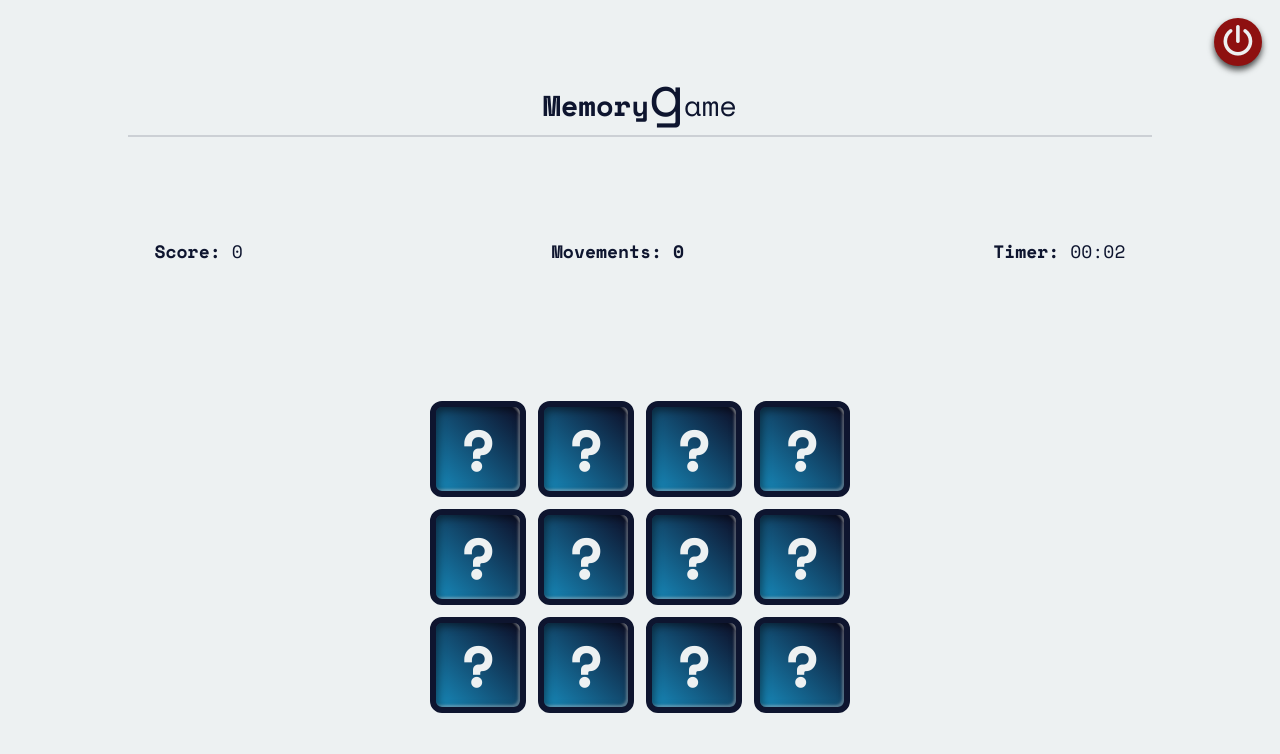
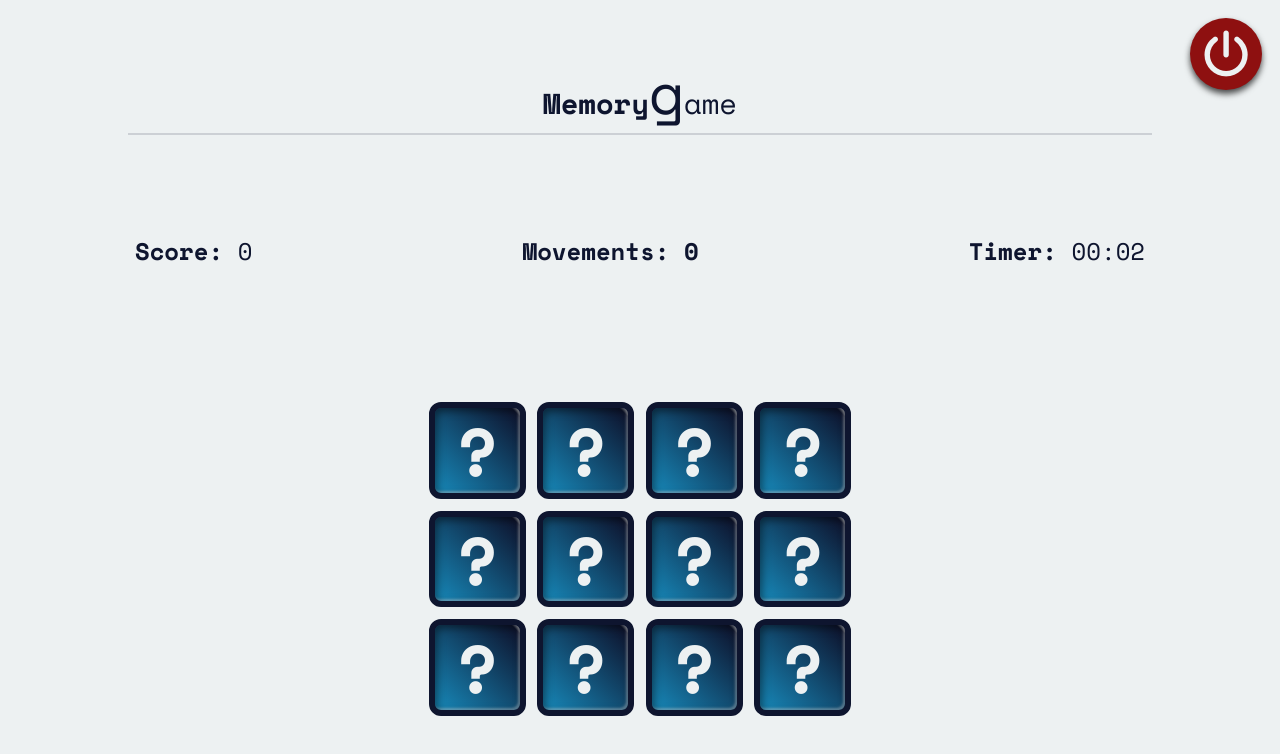
Before and after one commit to dponcez/memory-game, a website with bundled scripts: page index.html in a window 1280 px wide. Both pictures are taken after a click on the button "START GAME". Built offline with nearby package versions, Linux system fonts and the light colour scheme.

Commit message:
feat: Implement initial game structure including comprehensive UI styling, local storage for best scores, and core game logic.

```diff
--- a/css/main.css
+++ b/css/main.css
@@ -135,7 +135,7 @@ button {
     width: var(--sz);
 
     .info {
-      font-size: calc(var(--fnt-sz) * 2.5);
+      font-size: calc(var(--box-sz) * .25);
       font-weight: 600;
       text-transform: capitalize;
       color: var(--clr-black);
@@ -153,12 +153,12 @@ button {
   place-content: center;
   width: calc(var(--box-sz) * 4);
   height: calc(var(--box-sz) * 4);
-  gap: var(--rd);
+  gap: calc(var(--box-sz) * .12);
   aspect-ratio: 1 / 1;
 
   .box {
-    width: var(--box-sz);
-    height: var(--box-sz);
+    width: calc(var(--box-sz) * 1.01);
+    height: calc(var(--box-sz) * 1.01);
     position: relative;
     border: calc(var(--rd) * .5) solid var(--clr-black);
 
@@ -171,7 +171,7 @@ button {
       display: flex;
       align-items: center;
       justify-content: center;
-      font: 700 calc(var(--box-sz) * .6) var(--fnt-primary);
+      font: 700 calc(var(--box-sz) * .7) var(--fnt-primary);
       color: var(--clr-white);
     }
   }
@@ -195,7 +195,7 @@ button {
 
       span {
         display: block;
-        font-size: calc(var(--box-sz) * .35);
+        font-size: calc(var(--box-sz) * .45);
       }
 
       &::before {
@@ -223,7 +223,7 @@ button {
 
     /* New Results Grid in Victory Modal */
     .results--grid {
-      grid-template-columns: repeat(auto-fit, minmax(20rem, 1fr));
+      grid-template-columns: repeat(auto-fit, minmax(16rem, 1fr));
       gap: var(--pd);
       width: calc(var(--sz) * .8);
       margin-block: var(--pd);
@@ -380,12 +380,12 @@ button {
   position: absolute;
   top: var(--pd);
   right: var(--pd);
-  width: calc(var(--box-sz) * .5);
-  height: calc(var(--box-sz) * .5);
+  width: calc(var(--box-sz) * .75);
+  height: calc(var(--box-sz) * .75);
   background: var(--clr-red);
   color: var(--clr-white);
   border-radius: 50%;
-  font-size: calc(var(--box-sz) * .3);
+  font-size: calc(var(--box-sz) * .45);
   box-shadow: 0 .5vmin .375rem rgba(0, 0, 0, .7);
   z-index: 10;
   transition: transform 0.2s;
--- a/modules/gameController.js
+++ b/modules/gameController.js
@@ -4,7 +4,7 @@ import { states } from "../variables/globals.js";
 import { selector, handler } from "../_fns/custom_functions.js";
 import { formatTime } from "../utils/formatTime.js";
 import { showVictoryModal } from "./victoryModal.js";
-import { saveResult, getBestResult } from "./storage.js";
+import { saveResult, getBestResult } from "../hooks/storage.js";
 import { debounce } from "../utils/debounce.js";
 import { lanchConfetti } from "../utils/confetti.js";
 
```
Also changed, not shown: hooks/storage.js (renamed from modules/storage.js).
